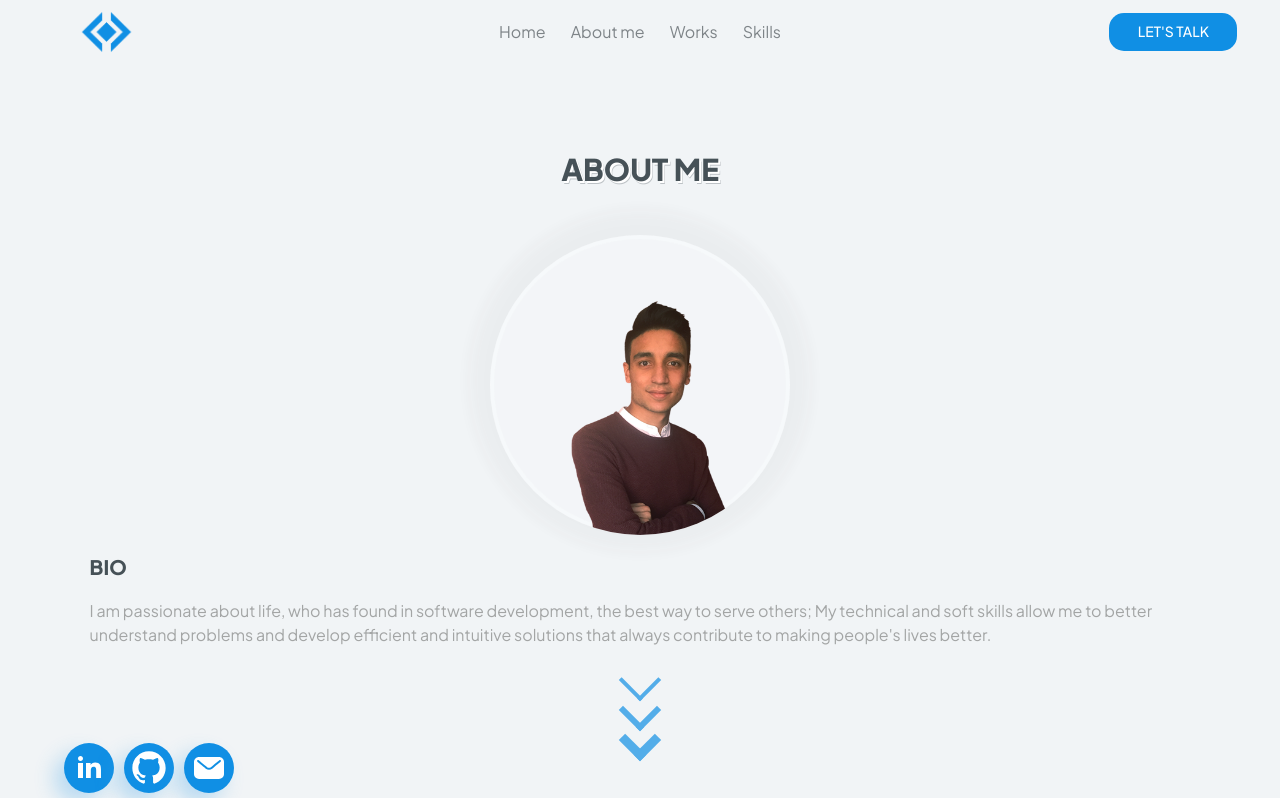
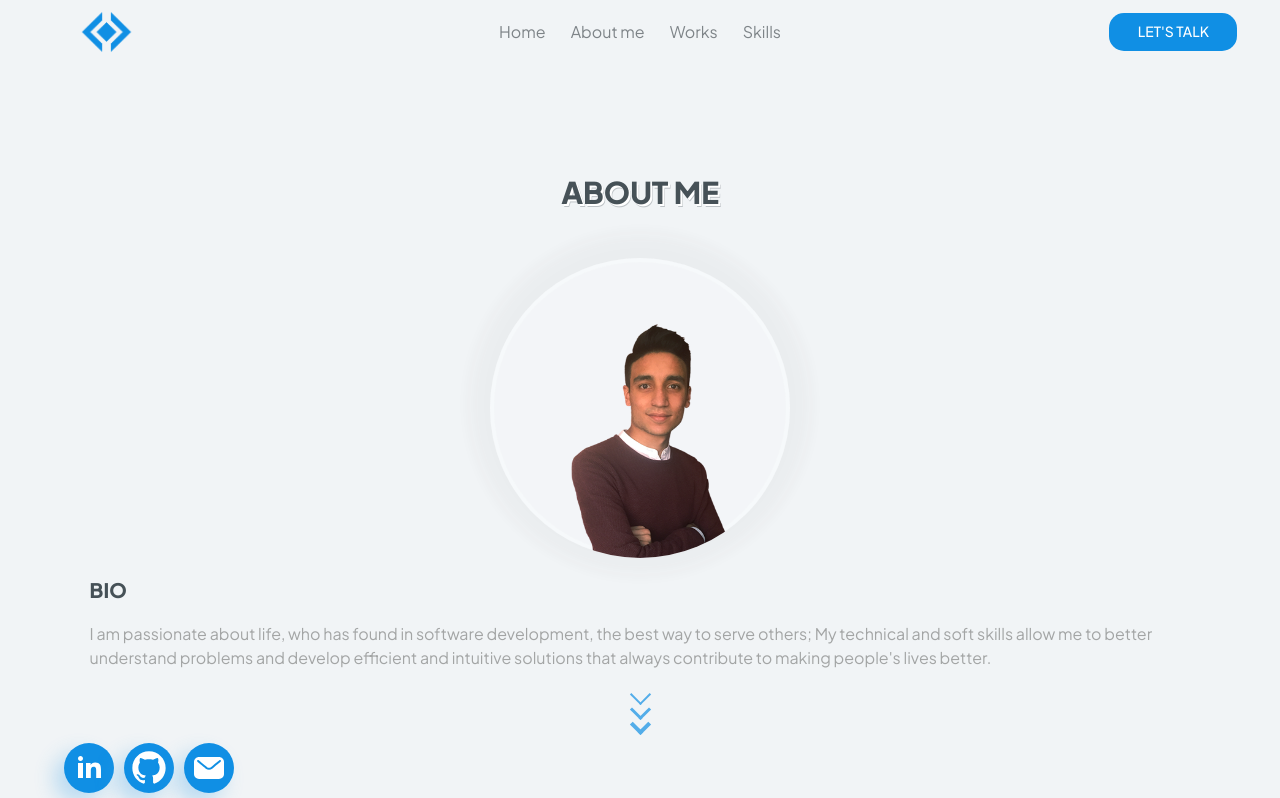
Before and after one commit to sesanchezra/Portfolio, a React (Vite) app: page /#/about in a window 1280 px wide. Shown: the top 798 px of the page. Built offline with nearby package versions, Linux system fonts and the light colour scheme.

Commit message:
Modificando tamanos de el buton de about me

```diff
--- a/src/components/About/About.css
+++ b/src/components/About/About.css
@@ -130,11 +130,11 @@
 }
 
 .arrow-1, .arrow-2 ,.arrow-3{
-    width: 30px;
-    height: 30px;
+    width: 15px;
+    height: 15px;
     transform: rotate(135deg);
     border-color: var(--blue);
-    border-width: 0.5vmin 0.5vmin 0 0;
+    border-width: 0.25vmin 0.25vmin 0 0;
     border-style: solid;
 }
 
@@ -159,7 +159,7 @@
 }
 
 .arrow-2{
-    border-width: 0.8vmin 0.8vmin 0 0;
+    border-width: 0.4vmin 0.4vmin 0 0;
     animation-name: slide2;
     animation-duration: 1.5s;
     animation-iteration-count: infinite ;
@@ -181,7 +181,7 @@
 
 
 .arrow-3{
-    border-width: 1.2vmin 1.2vmin 0 0;
+    border-width: 0.6vmin 0.6vmin 0 0;
     animation-name: slide2;
     animation-duration: 1.5s;
     animation-iteration-count: infinite ;
@@ -192,7 +192,7 @@
 
 
 .arrows__button:hover .arrow-2 , .arrows__button:focus .arrow-2{
-    transform: translate(0,-30px) rotate(135deg) ;
+    transform: translate(0,-15px) rotate(135deg) ;
     transition: all 0.4s ease;
 
 }
@@ -200,7 +200,7 @@
 
 
 .arrows__button:hover .arrow-3 , .arrows__button:focus .arrow-3{
-    transform: translate(0,-60px) rotate(135deg) ;
+    transform: translate(0,-30px) rotate(135deg) ;
     transition: all 0.4s ease;
 
 }
```
